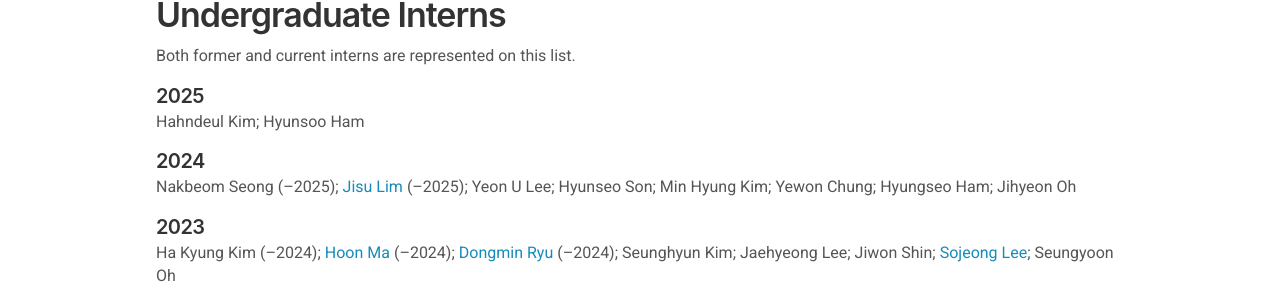
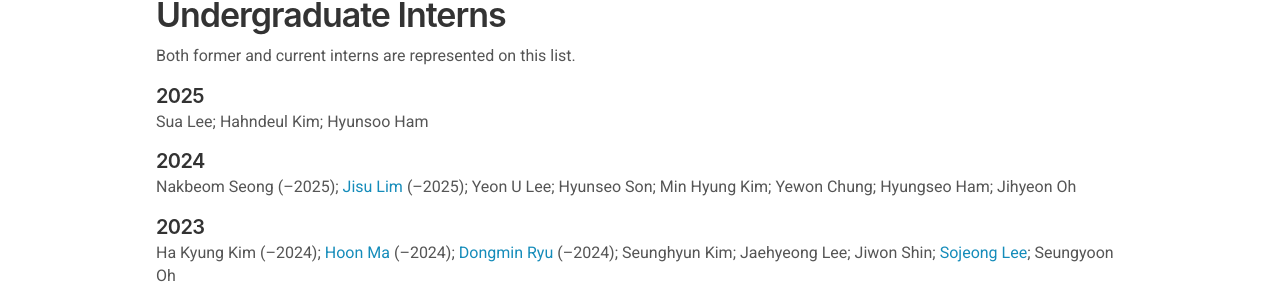
Before and after one commit to ChangLabSNU/ChangLabSNU.github.io, a Jekyll site: the page built from _pages/team.md, in a window 1280 px wide and 900 px high, scrolled down 1902 px. Shown: the part 148-453 px from the top of the window. Built offline with Jekyll 4.4.1, drawn with Linux system fonts in a browser that asks for light colours; nearby versions of some CDN libraries; some web fonts are replaced.

Commit message:
Add Sua Lee as a new intern student.

```diff
--- a/_data/alumni_interns.yml
+++ b/_data/alumni_interns.yml
@@ -1,3 +1,8 @@
+- name: Sua Lee
+  year_begin: 2025
+  year_end: 2025
+  affiliation_then: Seoul National University
+
 - name: Hahndeul Kim
   year_begin: 2025
   year_end: 2025
```
